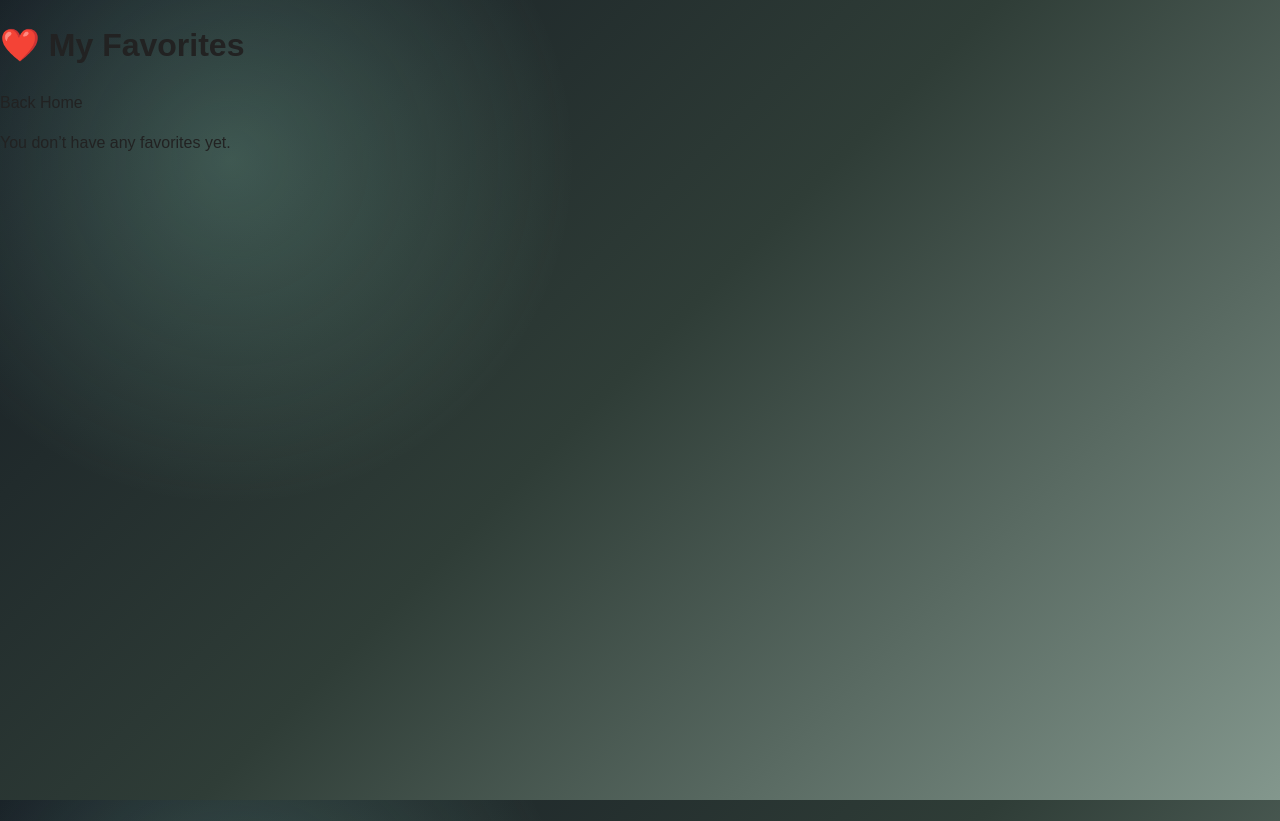
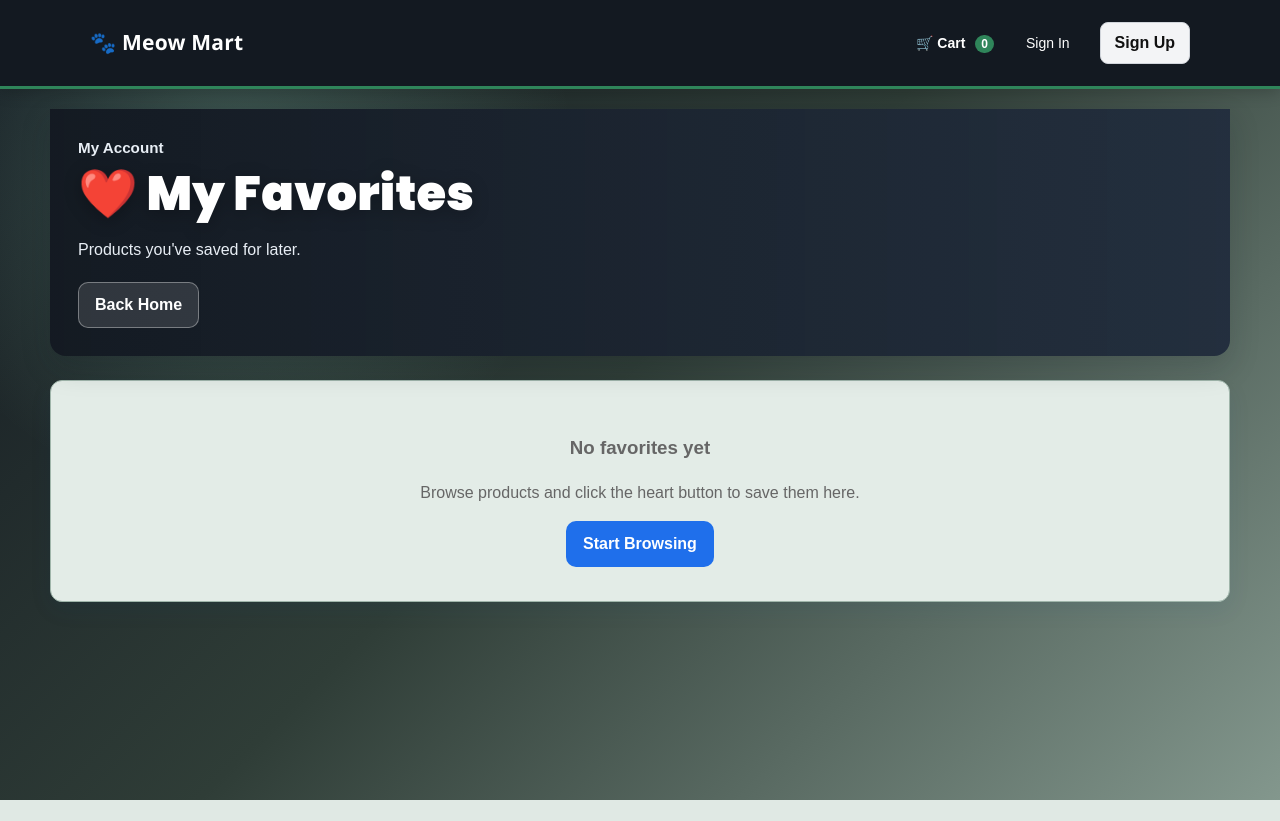
Before and after one commit to ryanluongLL/cpsc362-group4, a Django app: page /favorites/ in a window 1280 px wide. After the commit the page ends 800 px from the top, so only its background shows below. Run offline with Django 5.2, Linux system fonts and the light colour scheme; data comes from the database, SQL or seed files in the repository; both versions use the stored data as it was after the commit.

Commit message:
updated view favorites item

```diff
--- a/store/views.py
+++ b/store/views.py
@@ -159,6 +159,21 @@ class FavoritesView(ListView):
     def get_queryset(self):
         user_id = self.request.session.get("user_id")
         return Favorite.objects.select_related("product").filter(user_id=user_id)
+
+    def get_context_data(self, **kwargs):
+        context = super().get_context_data(**kwargs)
+        user_id = self.request.session.get("user_id")
+        context["current_user"] = (
+            UserAccount.objects.filter(id=user_id).first() if user_id else None
+        )
+        if user_id:
+            cart = get_user_cart(self.request)
+            context["cart_item_count"] = (
+                sum(i.quantity for i in cart.items.all()) if cart else 0
+            )
+        else:
+            context["cart_item_count"] = 0
+        return context
 
 
 # =========================================================
--- a/templates/favorites.html
+++ b/templates/favorites.html
@@ -1,69 +1,89 @@
+{% extends "base.html" %}
 {% load static %}
-<!DOCTYPE html>
-<html lang="en">
-<head>
-    <meta charset="UTF-8">
-    <title>My Favorites</title>
-    <link rel="stylesheet" href="{% static 'styles.css' %}">
-</head>
-<body>
-<h1>❤️ My Favorites</h1>
-<a href="{% url 'home' %}">Back Home</a>
-<div class="favorites-list">
+
+{% block content %}
+
+<section class="hero">
+    <div class="hero-panel">
+        <p class="eyebrow">My Account</p>
+        <h1 class="hero-title">❤️ My Favorites</h1>
+        <p class="hero-copy">Products you've saved for later.</p>
+        <div class="hero-actions">
+            <a class="btn btn-secondary" href="{% url 'home' %}">Back Home</a>
+        </div>
+    </div>
+</section>
+
+<section style="margin-top: 24px;">
+    {% if favorites %}
+        <div class="product-grid">
             {% for fav in favorites %}
-        <div class="favorite-row">
-            <!-- ACTION BUTTONS (LEFT SIDE) -->
-            <div class="fav-actions">
-                <!-- GO TO PRODUCT PAGE BUTTON -->
+                <article class="product-card">
+
+                    <!-- Product Image -->
+                    <a href="{% url 'products' fav.product.upc %}">
+                        <div class="product-media">
+                            <img
+                                src="{% if fav.product.converted_image_url %}
+                                        {{ fav.product.converted_image_url }}
+                                     {% else %}
+                                        {% static 'meowmart_errorWithText.png' %}
+                                     {% endif %}"
+                                alt="{{ fav.product.name }}"
+                                onerror="this.src='{% static 'meowmart_errorWithText.png' %}'"
+                            >
+                        </div>
+                    </a>
+
+                    <div class="product-body">
+                        <div class="product-meta">
+                            <span>{{ fav.product.category.name }}</span>
+                        </div>
+
+                        <h3 class="product-name">{{ fav.product.name }}</h3>
+
+                        <div class="price-row">
+                            <span class="price">${{ fav.product.price }}</span>
                             <a class="btn btn-primary"
                                href="{% url 'products' fav.product.upc %}">
                                 View
                             </a>
-                <!-- REMOVE FAVORITE BUTTON -->
-                <button class="remove-fav-btn"
+                            <button class="remove-fav-btn btn btn-secondary"
                                     data-product-id="{{ fav.product.id }}">
-                    ❌Remove
+                                ❌ Remove
                             </button>
                         </div>
-            <!-- PRODUCT DISPLAY (NOT CLICKABLE ANYMORE) -->
-            <div class="product-card">
-                <h3>{{ fav.product.name }}</h3>
-                <p>${{ fav.product.price }}</p>
                     </div>
-        </div>
-    {% empty %}
-        <p>You don’t have any favorites yet.</p>
+
+                </article>
             {% endfor %}
         </div>
+    {% else %}
+        <div class="empty-state">
+            <h3>No favorites yet</h3>
+            <p>Browse products and click the heart button to save them here.</p>
+            <a class="btn btn-primary" href="{% url 'home' %}">Start Browsing</a>
+        </div>
+    {% endif %}
+</section>
+
 <script>
 document.addEventListener("DOMContentLoaded", function () {
-
-    console.log("Favorites page JS loaded");
-
     document.querySelectorAll(".remove-fav-btn").forEach(btn => {
-
         btn.addEventListener("click", async function () {
-
-            console.log("Remove clicked");
-
             const productId = this.dataset.productId;
-
             const response = await fetch(`/favorite/${productId}/`, {
                 method: "POST",
                 headers: {
                     "X-CSRFToken": getCookie("csrftoken"),
                 }
             });
-
             const data = await response.json();
-
             if (data.favorited === false) {
-                this.closest(".favorite-row").remove();
+                this.closest("article").remove();
             }
         });
-
     });
-
 });
 
 function getCookie(name) {
@@ -78,5 +98,5 @@ function getCookie(name) {
     return cookieValue;
 }
 </script>
-</body>
-</html>
+
+{% endblock %}
```
Also changed, not shown: db.sqlite3. Lines whose indentation alone changed are shown as unchanged.
